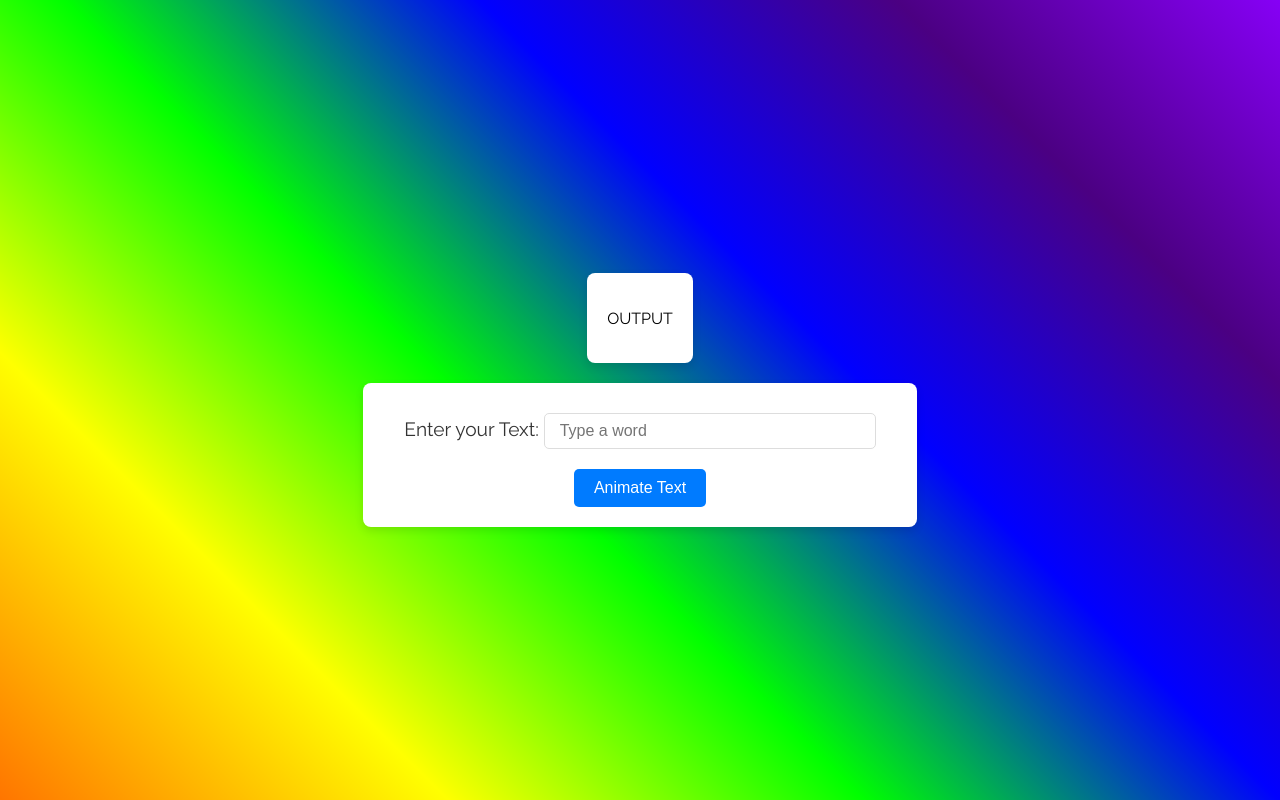
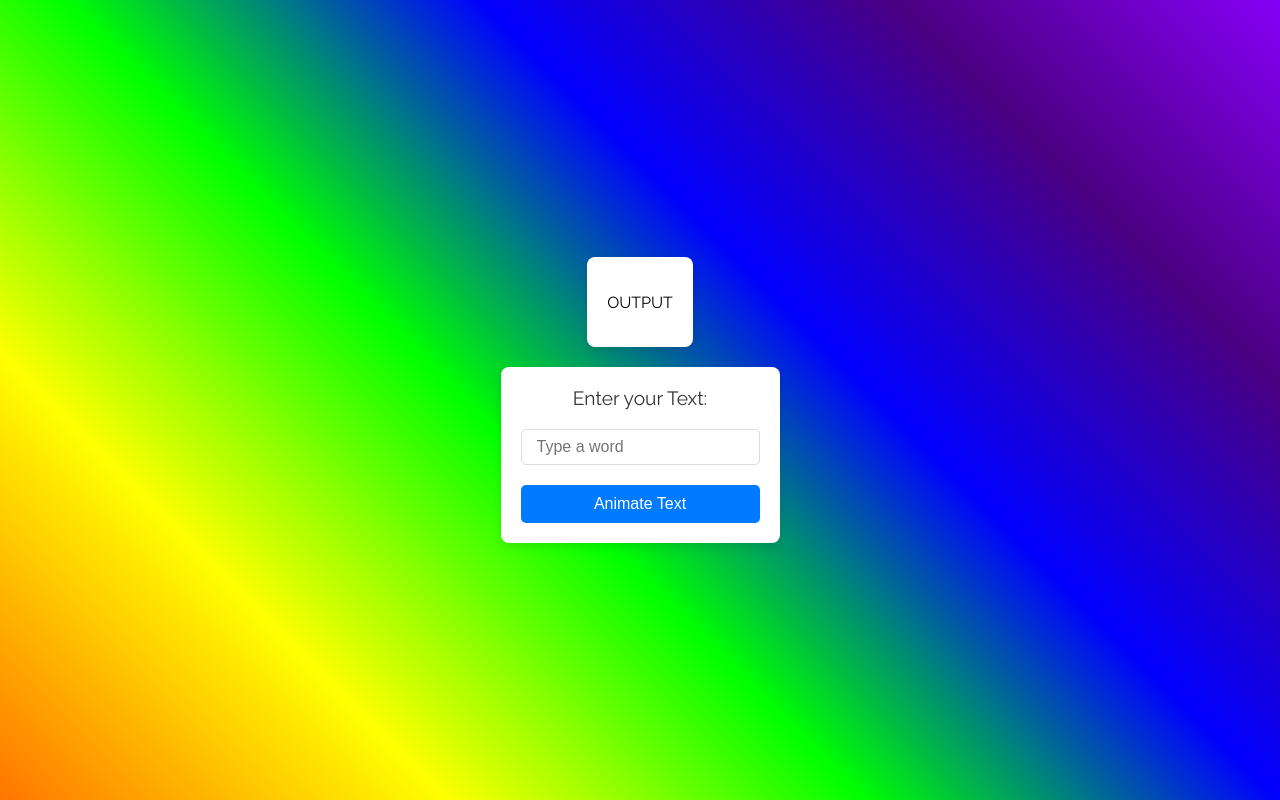
Before and after one commit to RaviKiran25052/fontFamilyAnimation, a plain HTML site: page index.html in a window 1280 px wide. Drawn offline with Linux system fonts and the light colour scheme; a web font is replaced by a local one.

Commit message:
Update styles.css

```diff
--- a/styles.css
+++ b/styles.css
@@ -40,6 +40,8 @@ div {
 	background-color: #fff;
 	box-shadow: 0 4px 8px rgba(0, 0, 0, 0.1);
 	border-radius: 8px;
+	display: inline-flex;
+	flex-direction: column;
 }
 
 label {
@@ -52,8 +54,7 @@ input {
 	font-size: 1rem;
 	padding: 8px 15px;
 	margin-top: 10px;
-	width: 100%;
-	max-width: 300px;
+	width: fit-content;
 	border: 1px solid #ddd;
 	border-radius: 5px;
 	outline: none;
```
